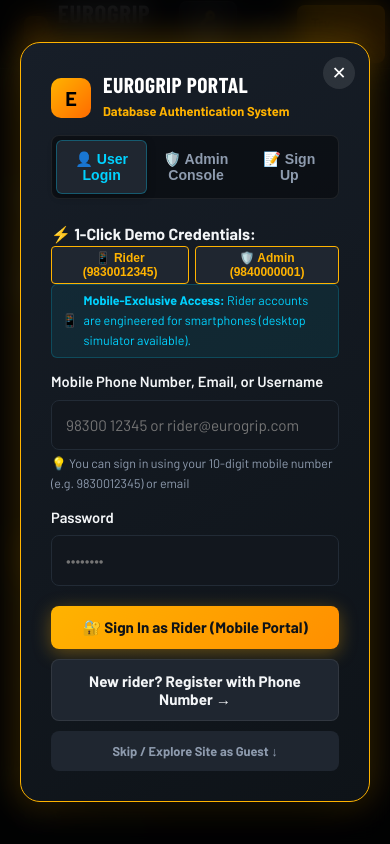
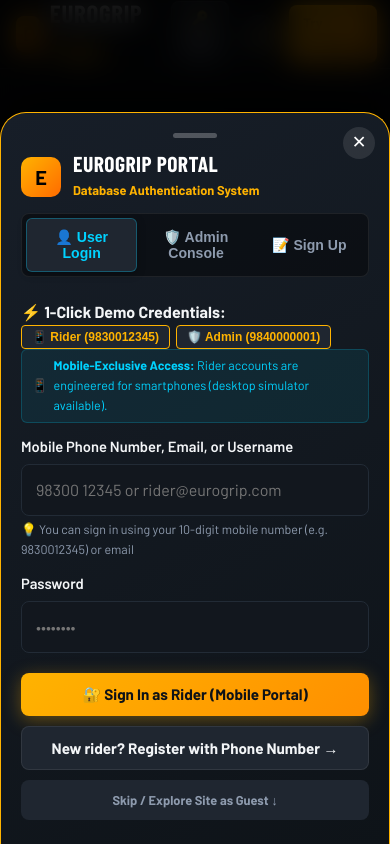
Before and after one commit to subhadeepnandi43-sys/eurogrip-tyre-plus, a plain HTML site: page index.html in a window 390 px wide. Shown: the top 844 px of the page. Drawn offline with nearby package versions, Linux system fonts and the light colour scheme; a web font is replaced by a local one.

Commit message:
Enhance mobile experience: PWA meta tags, bottom action dock, bottom-sheet modals & touch ergonomics

```diff
--- a/css/base.css
+++ b/css/base.css
@@ -57,11 +57,15 @@
   --glow-amber: 0 0 20px rgba(232, 149, 0, 0.2);
 }
 
-* { box-sizing: border-box; }
+* {
+  box-sizing: border-box;
+  -webkit-tap-highlight-color: transparent;
+}
 
 html {
   scroll-padding-top: calc(env(safe-area-inset-top, 0px) + 76px);
   scroll-behavior: smooth;
+  -webkit-text-size-adjust: 100%;
 }
 
 body {
@@ -73,6 +77,21 @@ body {
   font-size: 16px;
   overflow-x: hidden;
   transition: background-color 0.3s ease, color 0.3s ease;
+  overscroll-behavior-y: contain;
+}
+
+@media (max-width: 768px) {
+  body {
+    padding-bottom: calc(76px + env(safe-area-inset-bottom, 12px));
+  }
+  input, select, textarea {
+    font-size: 16px !important; /* Prevents iOS Safari input auto-zoom */
+  }
+}
+
+button:active, .btn:active, .opt:active, .tab:active, .dock-item:active {
+  transform: scale(0.96) !important;
+  transition: transform 0.08s ease;
 }
 
 h1, h2, h3, h4 {
--- a/css/components.css
+++ b/css/components.css
@@ -984,9 +984,33 @@ footer {
   .hero-grid, .demo, .problem-split, .loopwrap { grid-template-columns: 1fr; }
   .hero-visual-img { height: 320px; }
   .hero-stats-bar { grid-template-columns: 1fr 1fr; }
-  section { padding: 60px 0; }
+  section { padding: 48px 0; }
 }
 @media (max-width: 600px) {
   nav .nav-links { display: none; }
   .hero-stats-bar { grid-template-columns: 1fr; }
+  .wrap { padding: 0 16px; }
+  section { padding: 36px 0; }
+  .box, .tyre-dossier-card, .rider-machine-hero, .hologram-warranty-pass, .pressure-calculator-box {
+    padding: 18px 16px;
+    border-radius: 14px;
+  }
+  .spec-badges-grid {
+    grid-template-columns: 1fr 1fr;
+    gap: 8px;
+  }
+  .spec-badge-item {
+    padding: 10px 12px;
+  }
+  .spec-badge-val {
+    font-size: 1.05rem;
+  }
+  .tread-dial-container {
+    flex-direction: column;
+    text-align: center;
+    gap: 12px;
+  }
+  .digital-gauge-value {
+    font-size: 2.6rem;
+  }
 }
--- a/css/portals.css
+++ b/css/portals.css
@@ -752,3 +752,101 @@
   border-radius: 4px;
   margin: 10px auto 6px;
 }
+
+/* =============================================================================
+   MOBILE FLOATING ACTION DOCK (NATIVE PWA EXPERIENCE)
+   ============================================================================= */
+.mobile-bottom-dock {
+  display: none;
+}
+@media (max-width: 768px) {
+  .mobile-bottom-dock {
+    display: flex;
+    position: fixed;
+    bottom: 0;
+    left: 0;
+    right: 0;
+    height: calc(64px + env(safe-area-inset-bottom, 0px));
+    padding-bottom: env(safe-area-inset-bottom, 0px);
+    background: rgba(10, 15, 23, 0.94);
+    backdrop-filter: blur(24px);
+    -webkit-backdrop-filter: blur(24px);
+    border-top: 1px solid rgba(255, 255, 255, 0.1);
+    z-index: 1500;
+    justify-content: space-around;
+    align-items: center;
+    box-shadow: 0 -8px 30px rgba(0, 0, 0, 0.7);
+  }
+  .dock-item {
+    flex: 1;
+    display: flex;
+    flex-direction: column;
+    align-items: center;
+    justify-content: center;
+    gap: 3px;
+    background: transparent;
+    border: none;
+    color: var(--mute);
+    padding: 6px 0;
+    cursor: pointer;
+    transition: all 0.15s ease;
+  }
+  .dock-item:hover, .dock-item.active {
+    color: var(--cyan);
+  }
+  .dock-item.rsa {
+    color: #EF4444;
+  }
+  .dock-icon {
+    font-size: 1.25rem;
+    line-height: 1;
+    display: block;
+  }
+  .dock-label {
+    font-size: 0.68rem;
+    font-weight: 700;
+    text-transform: uppercase;
+    letter-spacing: 0.04em;
+  }
+}
+
+/* =============================================================================
+   NATIVE MOBILE BOTTOM-SHEET MODALS (< 640px)
+   ============================================================================= */
+@media (max-width: 640px) {
+  .passport-modal-overlay,
+  .auth-modal-overlay {
+    align-items: flex-end !important;
+    padding: 0 !important;
+  }
+  .passport-card,
+  .auth-card {
+    max-width: 100% !important;
+    width: 100% !important;
+    border-radius: 26px 26px 0 0 !important;
+    max-height: 90vh !important;
+    overflow-y: auto !important;
+    -webkit-overflow-scrolling: touch !important;
+    padding: 20px 20px calc(24px + env(safe-area-inset-bottom, 16px)) !important;
+    transform: translateY(100%) !important;
+    box-shadow: 0 -15px 45px rgba(0, 0, 0, 0.9) !important;
+    border-bottom: none !important;
+  }
+  .passport-modal-overlay.open .passport-card,
+  .auth-modal-overlay.open .auth-card {
+    transform: translateY(0) !important;
+  }
+  .bottom-sheet-drag-pill {
+    width: 44px;
+    height: 5px;
+    background: rgba(255, 255, 255, 0.25);
+    border-radius: 9999px;
+    margin: 0 auto 14px;
+    display: block;
+  }
+  .rider-top-bar,
+  .admin-top-bar {
+    flex-direction: column;
+    align-items: flex-start;
+  }
+}
--- a/index.html
+++ b/index.html
@@ -2,7 +2,11 @@
 <html lang="en" data-theme="dark">
 <head>
   <meta charset="utf-8">
-  <meta name="viewport" content="width=device-width, initial-scale=1, viewport-fit=cover">
+  <meta name="viewport" content="width=device-width, initial-scale=1, viewport-fit=cover, maximum-scale=5">
+  <meta name="theme-color" content="#0C1014">
+  <meta name="apple-mobile-web-app-capable" content="yes">
+  <meta name="apple-mobile-web-app-status-bar-style" content="black-translucent">
+  <meta name="apple-mobile-web-app-title" content="Eurogrip TYRE+">
   <title>Eurogrip TYRE+ | Your Tyre. Your Ride. Your Trusted Mechanic.</title>
   <link rel="preconnect" href="https://fonts.googleapis.com">
   <link rel="preconnect" href="https://fonts.gstatic.com" crossorigin>
@@ -648,6 +652,7 @@
   <!-- PASSPORT MODAL (TRIGGERED BY REAL PHONE SCAN OR PREVIEW BUTTON) -->
   <div class="passport-modal-overlay" id="passportModal" onclick="if(event.target===this)closePassportModal()">
     <div class="passport-card">
+      <div class="bottom-sheet-drag-pill" aria-hidden="true"></div>
       <button class="passport-close" onclick="closePassportModal()" aria-label="Close modal">✕</button>
       <div style="display:flex;align-items:center;gap:12px;margin-bottom:16px">
         <div style="width:42px;height:42px;border-radius:10px;background:linear-gradient(135deg,var(--amber),#FF6B00);display:grid;place-items:center;font-weight:900;color:#000;font-size:1.3rem">E</div>
@@ -696,6 +701,7 @@
   <!-- AUTHENTICATION MODAL (ADMIN & USER LOGIN DATABASE) -->
   <div class="auth-modal-overlay" id="authModal" onclick="if(event.target===this)closeAuthModal()">
     <div class="auth-card">
+      <div class="bottom-sheet-drag-pill" aria-hidden="true"></div>
       <button class="passport-close" onclick="closeAuthModal()" aria-label="Close modal">✕</button>
 
       <div style="display:flex;align-items:center;gap:12px;margin-bottom:12px">
@@ -834,6 +840,30 @@
     </div>
   </div>
 
+  <!-- MOBILE FLOATING ACTION DOCK (NATIVE PWA EXPERIENCE) -->
+  <aside class="mobile-bottom-dock" aria-label="Mobile quick actions">
+    <button class="dock-item" onclick="document.querySelector('[data-t=\'qr\']').click(); location.href='#solution';" title="Scan Tyre QR">
+      <span class="dock-icon">📷</span>
+      <span class="dock-label">Scan QR</span>
+    </button>
+    <button class="dock-item" onclick="location.href='#portal';" title="Motorcycle Cockpit">
+      <span class="dock-icon">🏍️</span>
+      <span class="dock-label">Garage</span>
+    </button>
+    <button class="dock-item" onclick="if(typeof setRiderPressureMode==='function'){setRiderPressureMode('solo');} location.href='#portal';" title="Live Cold Pressure">
+      <span class="dock-icon">⚡</span>
+      <span class="dock-label">PSI Gauge</span>
+    </button>
+    <button class="dock-item" onclick="openPassportModal();" title="Digital Passport">
+      <span class="dock-icon">🛡️</span>
+      <span class="dock-label">Warranty</span>
+    </button>
+    <button class="dock-item rsa" onclick="toast('Dialing 24x7 Eurogrip RSA: 1800-425-3876...');" title="Emergency Roadside Help">
+      <span class="dock-icon">🆘</span>
+      <span class="dock-label">SOS Help</span>
+    </button>
+  </aside>
+
   <!-- MODULAR SCRIPTS -->
   <script src="js/data.js"></script>
   <script src="js/scanner.js"></script>
```
